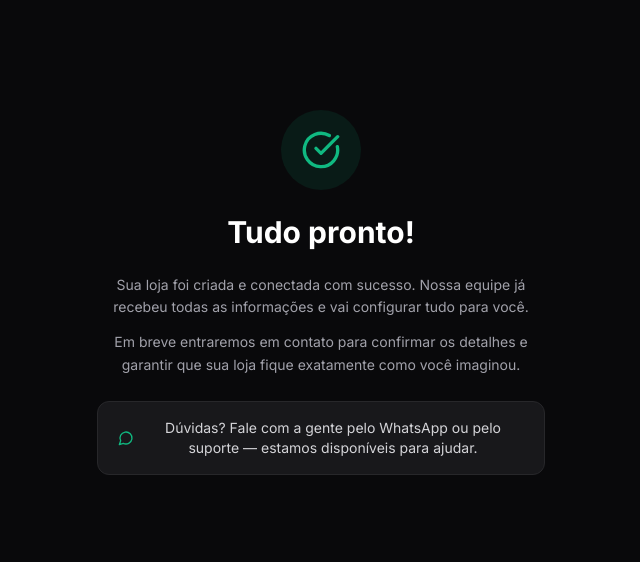
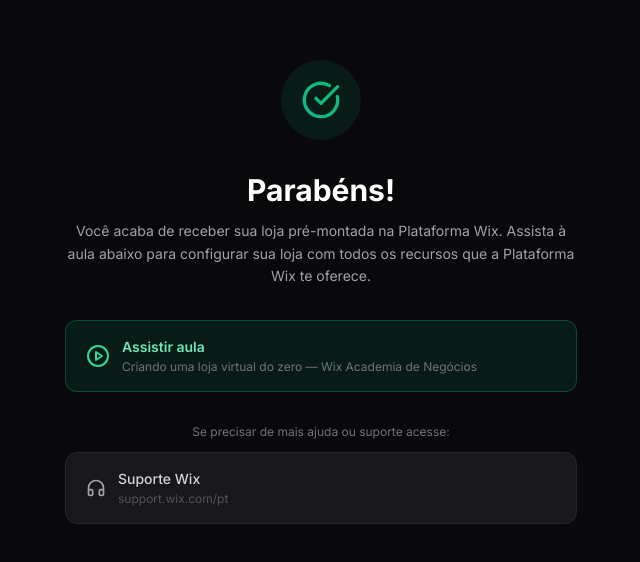
Before and after one commit to Mateus-Nogueira-GT/builder, a Next.js app: page /onboarding/success in a window 1280 px wide. Shown: the part 108-670 px from the top of the page, without its empty margins (319-959 px from the left). Built offline with nearby package versions, Linux system fonts and the light colour scheme.

Commit message:
fix: pag obrigado

```diff
--- a/app/onboarding/success/page.tsx
+++ b/app/onboarding/success/page.tsx
@@ -1,7 +1,7 @@
 "use client";
 
 import { useEffect, useState, Suspense } from "react";
-import { CheckCircle, MessageCircle } from "lucide-react";
+import { CheckCircle, PlayCircle, HeadphonesIcon } from "lucide-react";
 
 function SuccessContent() {
   const [storeName, setStoreName] = useState("");
@@ -9,43 +9,59 @@ function SuccessContent() {
   useEffect(() => {
     const name = sessionStorage.getItem("pending_store_name") || "";
     setStoreName(name);
-    // Limpa todos os dados de sessão do onboarding
     sessionStorage.removeItem("pending_store_id");
     sessionStorage.removeItem("pending_store_name");
     sessionStorage.removeItem("pending_template_url");
   }, []);
 
   return (
-    <div className="min-h-screen bg-zinc-950 flex flex-col items-center justify-center px-4">
-      <div className="mx-auto max-w-md text-center space-y-6">
+    <div className="min-h-screen bg-zinc-950 flex flex-col items-center justify-center px-4 py-12">
+      <div className="mx-auto max-w-lg text-center space-y-8">
         <div className="mx-auto flex h-20 w-20 items-center justify-center rounded-full bg-emerald-500/10">
           <CheckCircle className="h-10 w-10 text-emerald-500" />
         </div>
 
-        <div className="space-y-2">
-          <h1 className="text-3xl font-bold text-white">Tudo pronto!</h1>
+        <div className="space-y-3">
+          <h1 className="text-3xl font-bold text-white">Parabéns!</h1>
           {storeName && (
             <p className="text-emerald-400 font-medium">{storeName}</p>
           )}
-        </div>
-
-        <div className="space-y-3 text-zinc-400 text-sm leading-relaxed">
-          <p>
-            Sua loja foi criada e conectada com sucesso. Nossa equipe já recebeu
-            todas as informações e vai configurar tudo para você.
-          </p>
-          <p>
-            Em breve entraremos em contato para confirmar os detalhes e garantir
-            que sua loja fique exatamente como você imaginou.
+          <p className="text-zinc-400 text-sm leading-relaxed">
+            Você acaba de receber sua loja pré-montada na Plataforma Wix.
+            Assista à aula abaixo para configurar sua loja com todos os recursos
+            que a Plataforma Wix te oferece.
           </p>
         </div>
 
-        <div className="flex items-center justify-center gap-2 rounded-xl border border-zinc-800 bg-zinc-900 px-5 py-4 text-sm text-zinc-300">
-          <MessageCircle className="h-4 w-4 text-emerald-500 shrink-0" />
-          <span>
-            Dúvidas? Fale com a gente pelo WhatsApp ou pelo suporte — estamos
-            disponíveis para ajudar.
-          </span>
+        <a
+          href="https://www.wix.com/academiadenegocios/post/criando-uma-loja-virtual-do-zero"
+          target="_blank"
+          rel="noopener noreferrer"
+          className="flex items-center gap-3 rounded-xl border border-emerald-500/30 bg-emerald-500/10 px-5 py-4 text-left hover:bg-emerald-500/20 transition-colors"
+        >
+          <PlayCircle className="h-6 w-6 text-emerald-400 shrink-0" />
+          <div>
+            <p className="text-sm font-semibold text-emerald-300">Assistir aula</p>
+            <p className="text-xs text-zinc-500 mt-0.5">
+              Criando uma loja virtual do zero — Wix Academia de Negócios
+            </p>
+          </div>
+        </a>
+
+        <div className="space-y-3">
+          <p className="text-zinc-500 text-xs">Se precisar de mais ajuda ou suporte acesse:</p>
+          <a
+            href="https://support.wix.com/pt"
+            target="_blank"
+            rel="noopener noreferrer"
+            className="flex items-center gap-3 rounded-xl border border-zinc-800 bg-zinc-900 px-5 py-4 text-left hover:border-zinc-700 transition-colors"
+          >
+            <HeadphonesIcon className="h-5 w-5 text-zinc-400 shrink-0" />
+            <div>
+              <p className="text-sm font-medium text-zinc-300">Suporte Wix</p>
+              <p className="text-xs text-zinc-600 mt-0.5">support.wix.com/pt</p>
+            </div>
+          </a>
         </div>
       </div>
     </div>
```
